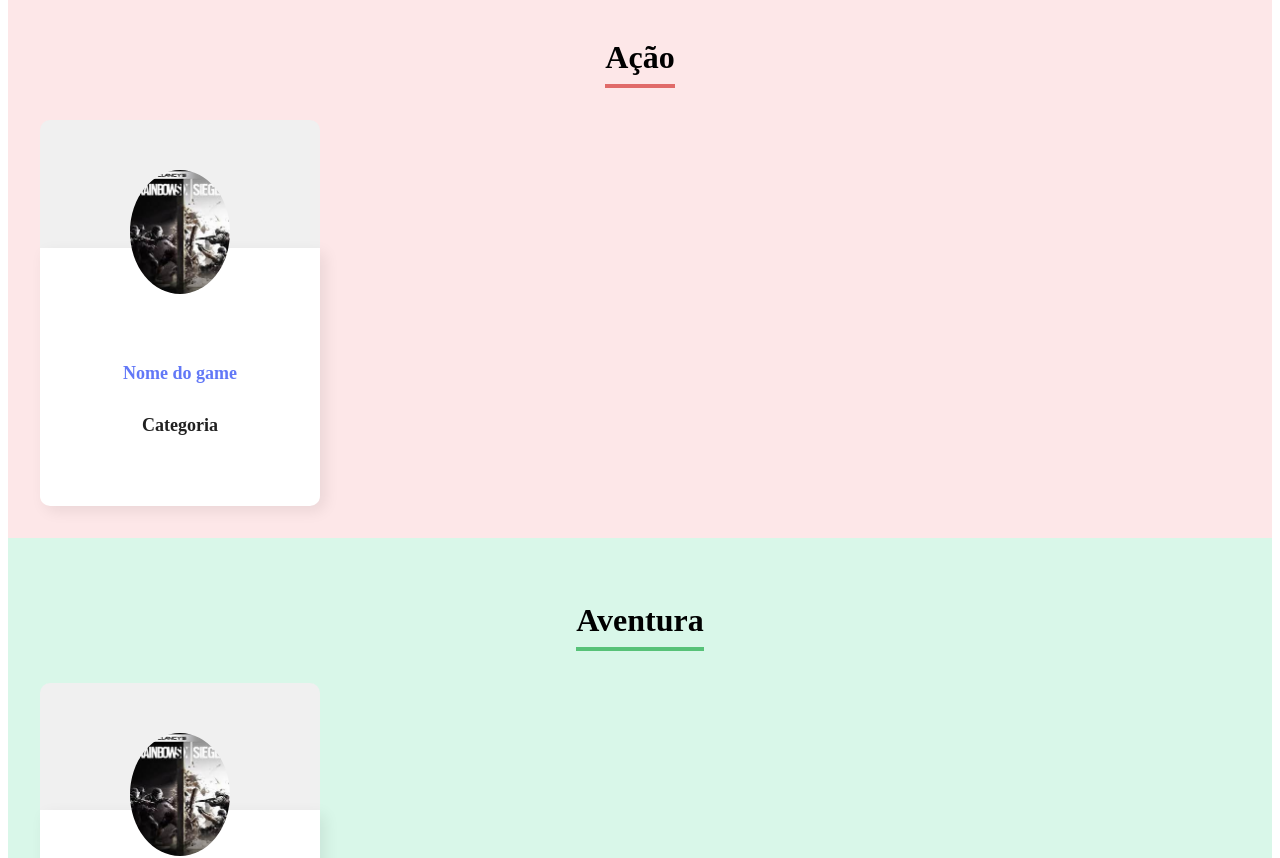
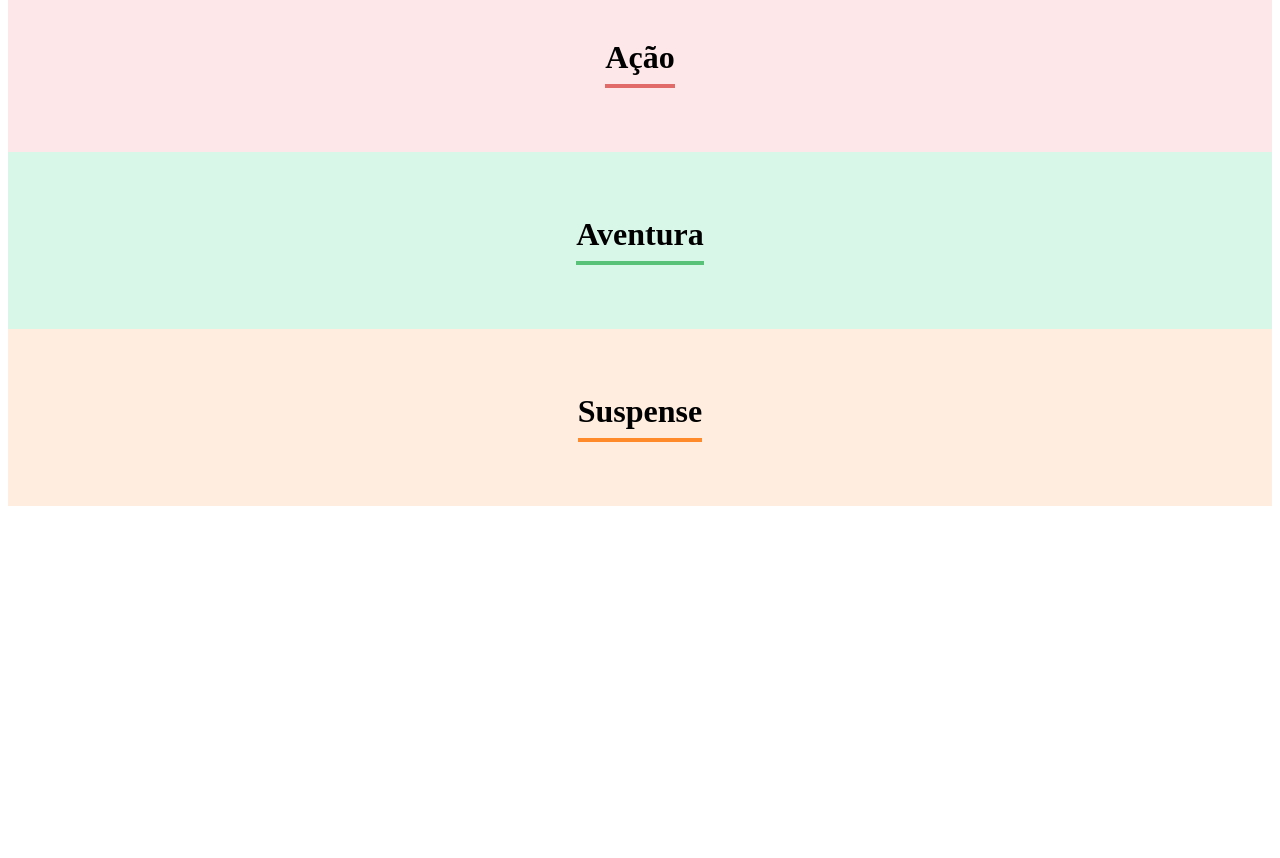
Before and after one commit to kali1553/React, a React (Vite) app: page / in a window 1280 px wide. Shown: the part 1280-2138 px from the top of the page. After the commit the page ends 1794 px from the top, so only its background shows below. Built offline with nearby package versions, Linux system fonts and the light colour scheme.

Commit message:
atualizando

```diff
--- a/src/App.jsx
+++ b/src/App.jsx
@@ -29,13 +29,21 @@ export default function App() {
 
   const aoNovoGame = (Game) => {
     console.log(Game)
+    setNovo([...novoGame, Game])
   }
 
   return (
     <div>
       <Banner/>
       <Formulario games={games.map(games => games.nome)} aoNovoGame={Game => aoNovoGame(Game)}/>
-       {games.map( games => <Game key={games.nome} nome={games.nome} corPrimaria={games.corPrimaria} corSecundaria={games.corSecundaria}/>)}
+
+       {games.map( games => <Game
+       key={games.nome}
+       nome={games.nome}
+       corPrimaria={games.corPrimaria}
+       corSecundaria={games.corSecundaria}
+       novoGame = {novoGame}
+       />)}
     </div>
 
   )
--- a/src/components/Formulário/index.jsx
+++ b/src/components/Formulário/index.jsx
@@ -17,7 +17,7 @@ const Formulario = (props) => {
         props.aoNovoGame({
             nome: nome,
             imagem: imagem,
-            categoria: categoria
+            categoria: categorias
         })
     }
 
--- a/src/components/criarGame/index.jsx
+++ b/src/components/criarGame/index.jsx
@@ -1,14 +1,14 @@
 import './criarGame.css'
 import R6 from '../images/download.png'
 
-const Criar = () => {
+const Criar = (props) => {
     return(<div className='criar'>
         <div className='cabecalho'>
-            <img src={R6} />
+            <img src={props.imagem} />
         </div>
         <div className='rodape'>
-            <h4 > Nome do game</h4>
-            <h5> Categoria </h5>
+            <h4 > {props.nome}</h4>
+            <h5> {props.categoria} </h5>
         </div>
     </div>
 
--- a/src/components/game/index.jsx
+++ b/src/components/game/index.jsx
@@ -6,7 +6,7 @@ const Game = (props) => {
     return(
         <section className='game' style={{backgroundColor: props.corSecundaria}}>
             <h3 style={{borderColor: props.corPrimaria}}>{props.nome}</h3>
-            <Criar />
+            {props.novoGame.map(novoGame => <Criar nome={novoGame.nome} categoria={novoGame.categoria} imagem={novoGame.imagem}/>)}
         </section>
     )
 }
```
